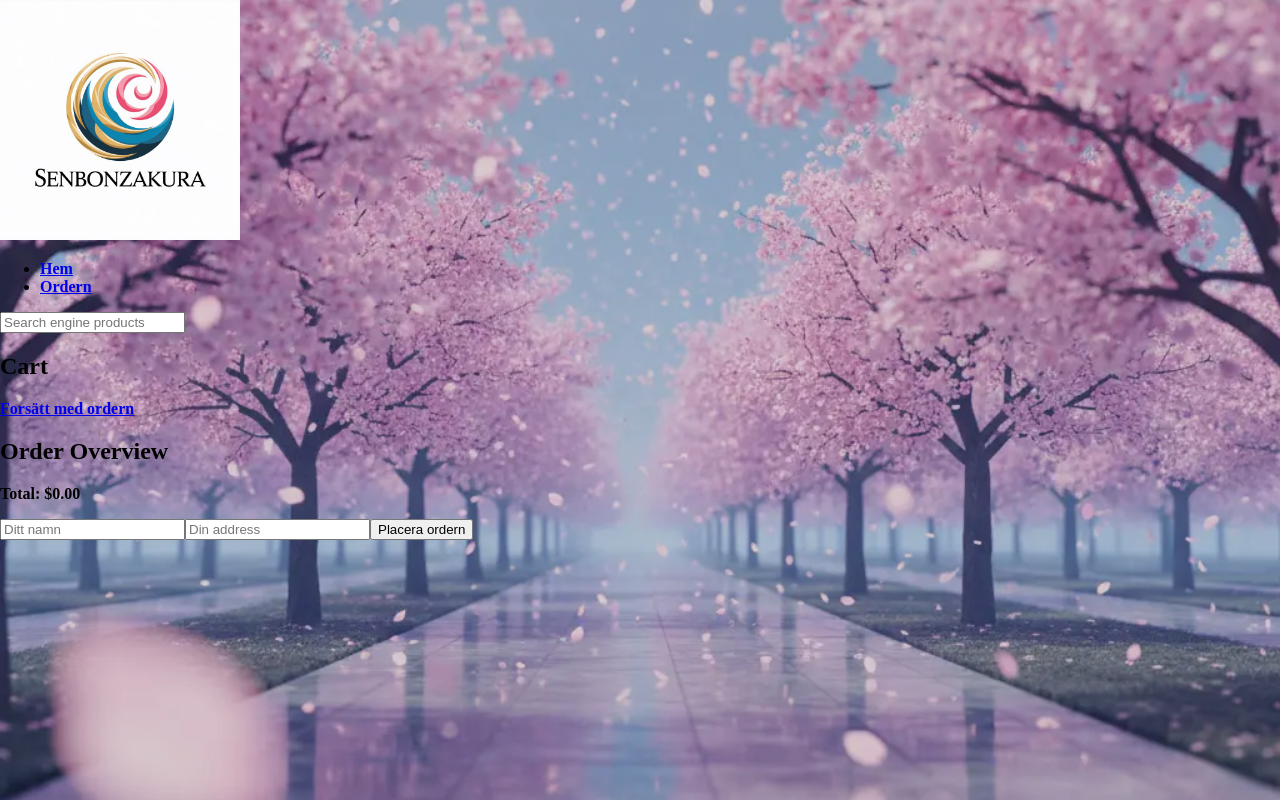
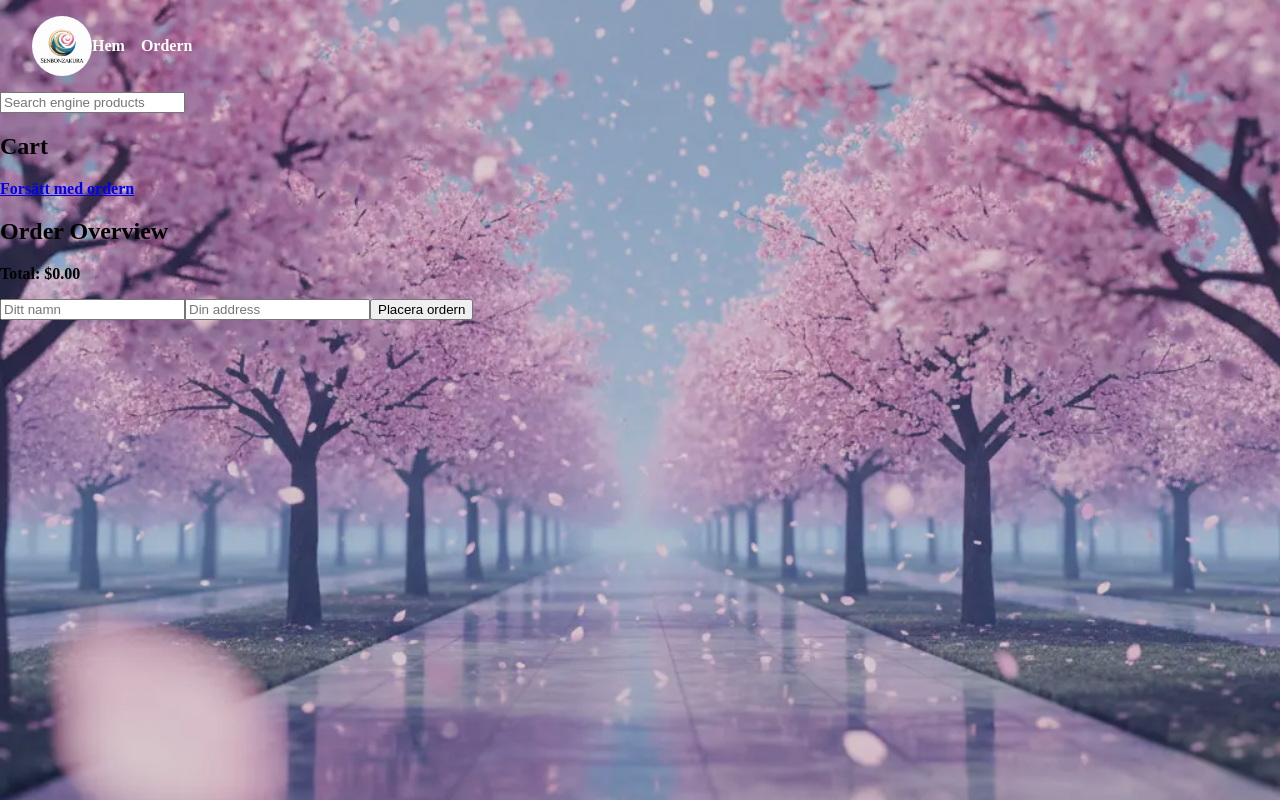
Before and after one commit to businesshustlers38-dotcom/senbon-webshop, a React (Vite) app: page /order in a window 1280 px wide. Built offline with nearby package versions, Linux system fonts and the light colour scheme.

Commit message:
fixade bara css koden

```diff
--- a/src/App.css
+++ b/src/App.css
@@ -32,7 +32,7 @@ body::before {
 
 /* Header och navigation */
 
-.Site-header {
+.Huvudsidan {
   display: flex;
   align-items: center;
   justify-content: space-between;
@@ -40,14 +40,20 @@ body::before {
 
 }
 
-.Menu-bar {
+.Meny {
   display: flex;
   padding: 0.5rem 1rem;
 }
 
+.nav-logo {
+  height:60px;
+  width: auto;
+  object-fit: contain;
+  border-radius: 30px;
+}
 
 
-.menu {
+.Meny-lista {
   display: none;
   list-style: none;
   margin: 0;
@@ -59,7 +65,7 @@ body::before {
 
 
 
-.Menu-bar ul li a {
+.Meny-lista ul li a {
   text-decoration: none;
   color:#fff;
   padding: 0.75rem 1rem;
@@ -71,13 +77,13 @@ body::before {
 }
 
 
-.Menu-bar ul li a:hover, .Menu-bar ul li a:focus-visible {
+.Meny ul li a:hover, .Meny ul li a:focus-visible {
   color: #000;
   background-color: #fff;
 }
 
 
-.Menu-bar .fa-solid {
+.Meny .fa-solid {
   margin-right: 0px;
   flex: 0 0 auto;
   width: 1rem;
@@ -254,13 +260,45 @@ margin:  0 auto;
 
 .card {
   background-color: white;
-
+  width: 100%;
   max-width: 18em;
   margin-top: 1em;
   padding: 1em;
   border-radius: 5px;
   box-shadow: 1em 2em 2.5em rgba(0, 0, 0, 0.2);
 
+}
+
+.card p {
+  color: #000;
+  font-size: 1rem;
+  margin: 0.5rem 0;
+}
+
+.card a {
+  color: #000;
+  font-weight: bold;
+  text-decoration: none;
+}
+
+.card a:hover {
+  color: pink;
+}
+
+.card button {
+
+  background-color: pink;
+  border: none;
+  padding: 0.5rem 1rem;
+  border-radius: 5px;
+  cursor: pointer;
+  font-weight: bold;
+  width: 100%;
+  margin-top: 0.5rem;
+}
+
+.card button:hover {
+  background-color: #ffb69f;
 }
 
 .product.id {
@@ -461,7 +499,7 @@ backdrop-filter: blur(10px);
 
 
 
-.nav__link {
+.nav-länk {
   display: inline-flex;
   align-items: center;
   gap: 0.4rem;
@@ -590,14 +628,14 @@ footer a:focus-visible {
 
   .nav__burger {display: none;}
 
-   .menu {
+   .Meny-lista {
     display: flex;
     flex-direction: row;
     position: static;
     background: transparent;
    }
 
-   .Menu-bar {
+   .Meny {
     justify-content: space-between;
    }
 
--- a/src/Nav.jsx
+++ b/src/Nav.jsx
@@ -8,9 +8,9 @@ function Nav() {
      <nav className="Meny">
 
        {/* Logo från public mappen */}
-      <img src="/Senbonlogo.jpg" alt="Senbon Zakura logo" height={50} />
+      <img className="nav-logo" src="/Senbonlogo.jpg" alt="Senbon Zakura logo" />
 
-      <ul className="Meny">
+      <ul className="Meny-lista">
 
  {/* Link från React Router navigerar utan att ladda om sidan */}
         <li><Link className="nav-länk" to="/">Hem</Link></li>
--- a/src/Producklista.jsx
+++ b/src/Producklista.jsx
@@ -67,6 +67,8 @@ return (
 
     <h2>Products</h2>
 
+    <div id="products">
+
   {/* Loopar igenom filtrerade produkter och skapar ett kort för varje */}
     {filtered.map(product => (
 
@@ -86,7 +88,10 @@ return (
 
       </div>
 
+
     ))}
+
+  </div>
 
     </div>
 )
```
